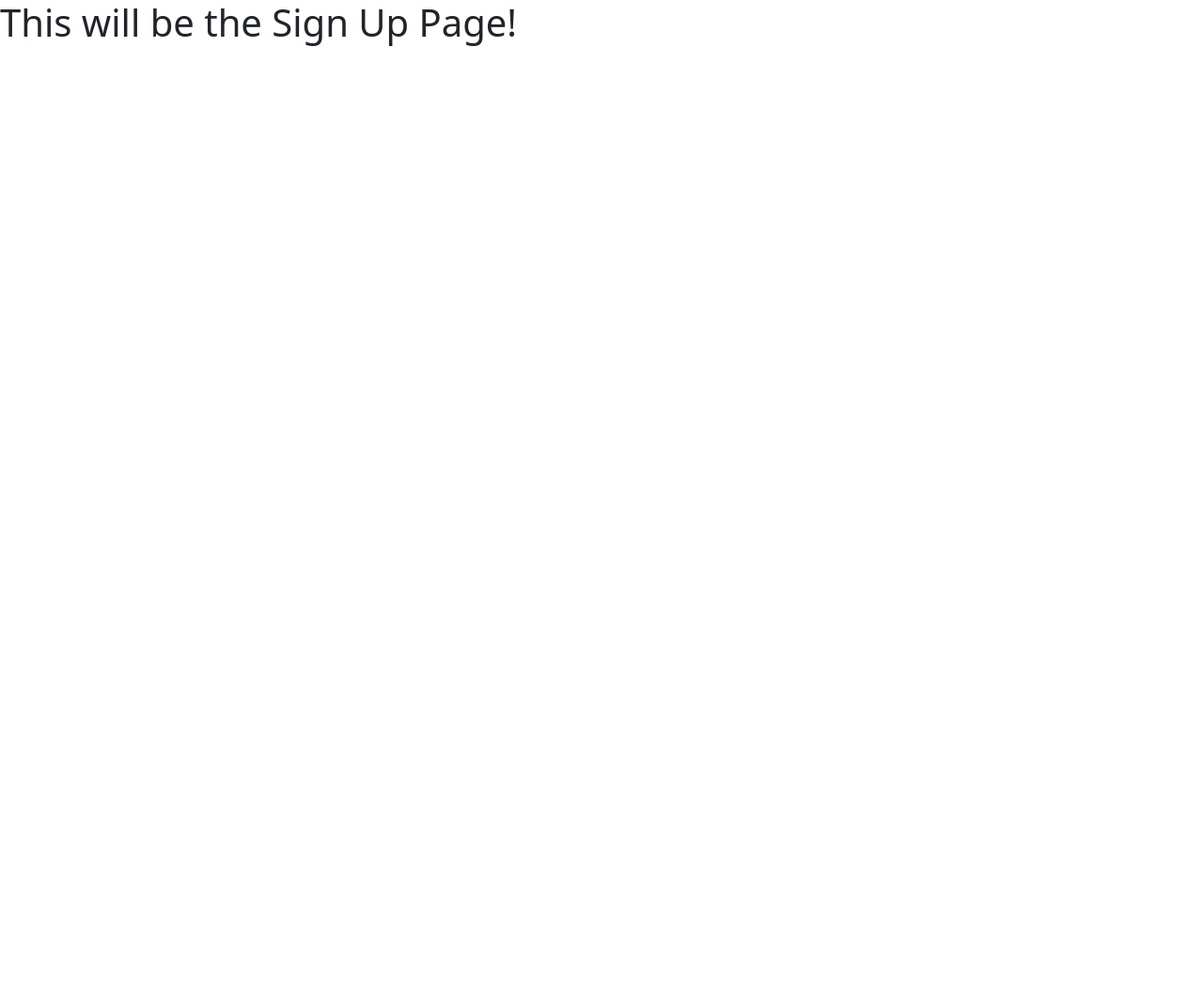
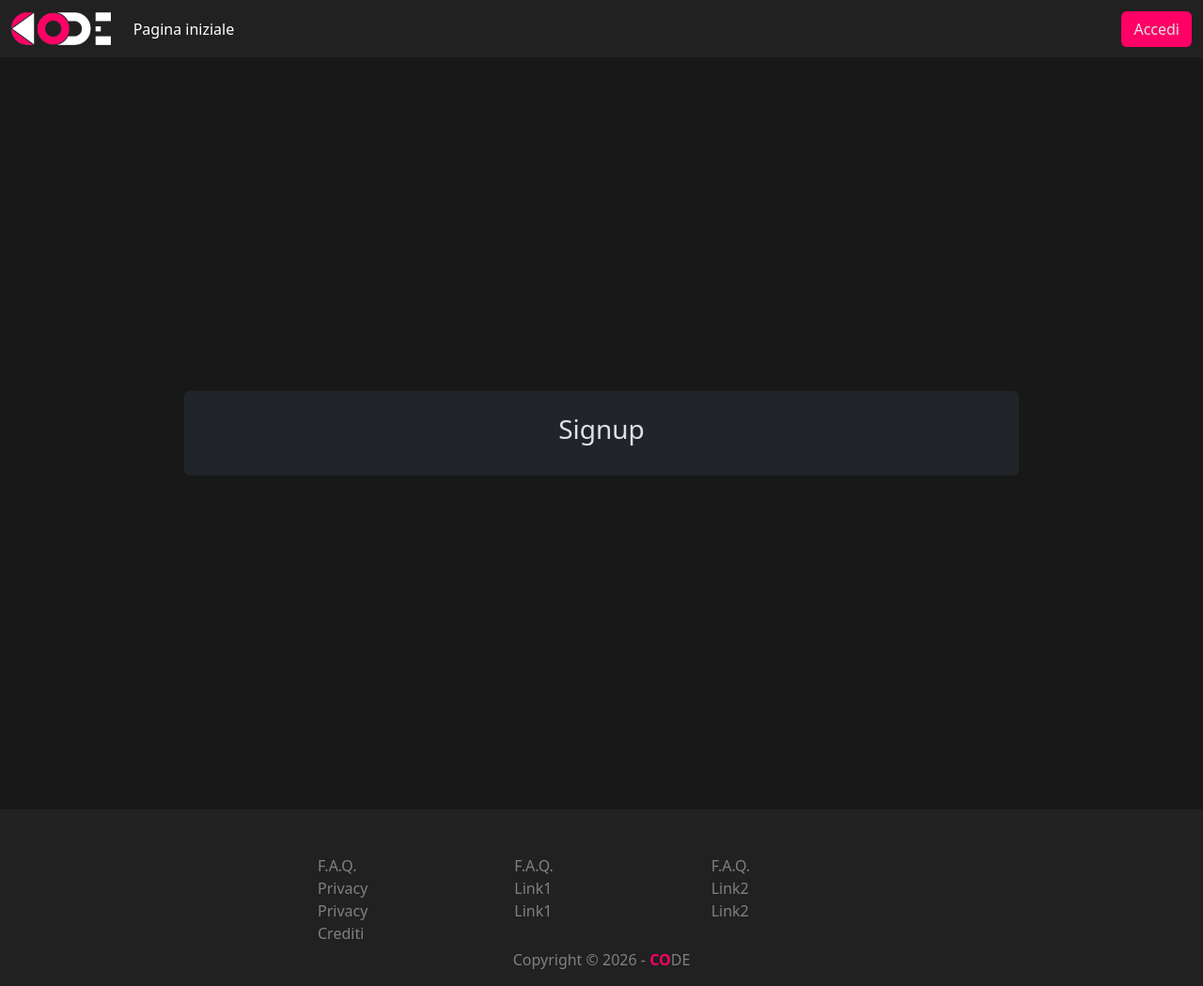
Before and after one commit to mat-ematics/EsameFinale_05, a website: page signup.html in a window 1280 px wide. Shown: the whole page at 94% size. Before the commit the page ends 800 px from the top, so only its background shows below. Drawn offline with nearby package versions, Linux system fonts and the light colour scheme.

Commit message:
Added Header, Footer and outline of the main form

```diff
--- a/signup.html
+++ b/signup.html
@@ -9,10 +9,77 @@
     <link href="https://cdn.jsdelivr.net/npm/bootstrap@5.3.8/dist/css/bootstrap.min.css" rel="stylesheet" integrity="sha384-sRIl4kxILFvY47J16cr9ZwB07vP4J8+LH7qKQnuqkuIAvNWLzeN8tE5YBujZqJLB" crossorigin="anonymous">
     <!-- FontAwesome Icons -->
     <script src="https://kit.fontawesome.com/81cee0c499.js" crossorigin="anonymous"></script>
+    <!-- CSS Style Sheets -->
+    <link rel="stylesheet" href="css/global.min.css"> <!-- Global -->
+    <link rel="stylesheet" href="css/signup.min.css"> <!-- Page -->
 </head>
-<body>
-    <h1>This will be the Sign Up Page!</h1>
-
+<body data-bs-theme="dark">
+    <header>
+        <nav class="navbar navbar-expand-lg">
+            <div class="container-fluid">
+                <a class="navbar-brand" href="#">
+                    <img class="navbar-brand-img" src="media/images/brand_code_light.png" alt="Logo di CODEX">
+                </a>
+                <button class="navbar-toggler" type="button" data-bs-toggle="collapse" data-bs-target="#navbarTogglerDemo01" aria-controls="navbarTogglerDemo01" aria-expanded="false" aria-label="Toggle navigation">
+                    <span class="navbar-toggler-icon"></span>
+                </button>
+                <div class="collapse navbar-collapse" id="navbarTogglerDemo01">
+                    <ul class="navbar-nav me-auto mb-2 mb-lg-0">
+                        <li class="nav-item">
+                            <a class="nav-link active" aria-current="page" href="#">Pagina iniziale</a>
+                        </li>
+                    </ul>
+                    <ul class="navbar-nav">
+                        <li class="nav-item">
+                            <a href="#" class="btn bg-brand" role="button">Accedi</a>
+                        </li>
+                    </ul>
+                </div>
+            </div>
+        </nav>
+    </header>
+    <main class="d-flex justify-content-center align-items-center min-vh-100 p-5">
+        <form action="#" method="post" class="bg-dark p-4 rounded w-75">
+            <h3 class="text-center">Signup</h3>
+        </form>
+    </main>
+    <footer class="container-fluid pt-5 pb-3">
+        <div class="row row-cols-3 justify-content-center w-50 mx-auto">
+            <div class="col">
+                <a href="#">F.A.Q.</a>
+            </div>
+            <div class="col">
+                <a href="#">F.A.Q.</a>
+            </div>
+            <div class="col">
+                <a href="#">F.A.Q.</a>
+            </div>
+            <div class="col">
+                <a href="#">Privacy</a>
+            </div>
+            <div class="col">
+                <a href="#">Link1</a>
+            </div>
+            <div class="col">
+                <a href="#">Link2</a>
+            </div>
+            <div class="col">
+                <a href="#">Privacy</a>
+            </div>
+            <div class="col">
+                <a href="#">Link1</a>
+            </div>
+            <div class="col">
+                <a href="#">Link2</a>
+            </div>
+            <div class="col-12">
+                <a href="#">Crediti</a>
+            </div>
+        </div>
+        <div class="row mt-1">
+            <div class="col text-center">Copyright &copy 2026 - <span class="color-brand fw-bold">CO</span>DE</div>
+        </div>
+    </footer>
     <!-- Bootstrap JS Import -->
     <script src="https://cdn.jsdelivr.net/npm/bootstrap@5.3.8/dist/js/bootstrap.bundle.min.js" integrity="sha384-FKyoEForCGlyvwx9Hj09JcYn3nv7wiPVlz7YYwJrWVcXK/BmnVDxM+D2scQbITxI" crossorigin="anonymous"></script>
 </body>
```
